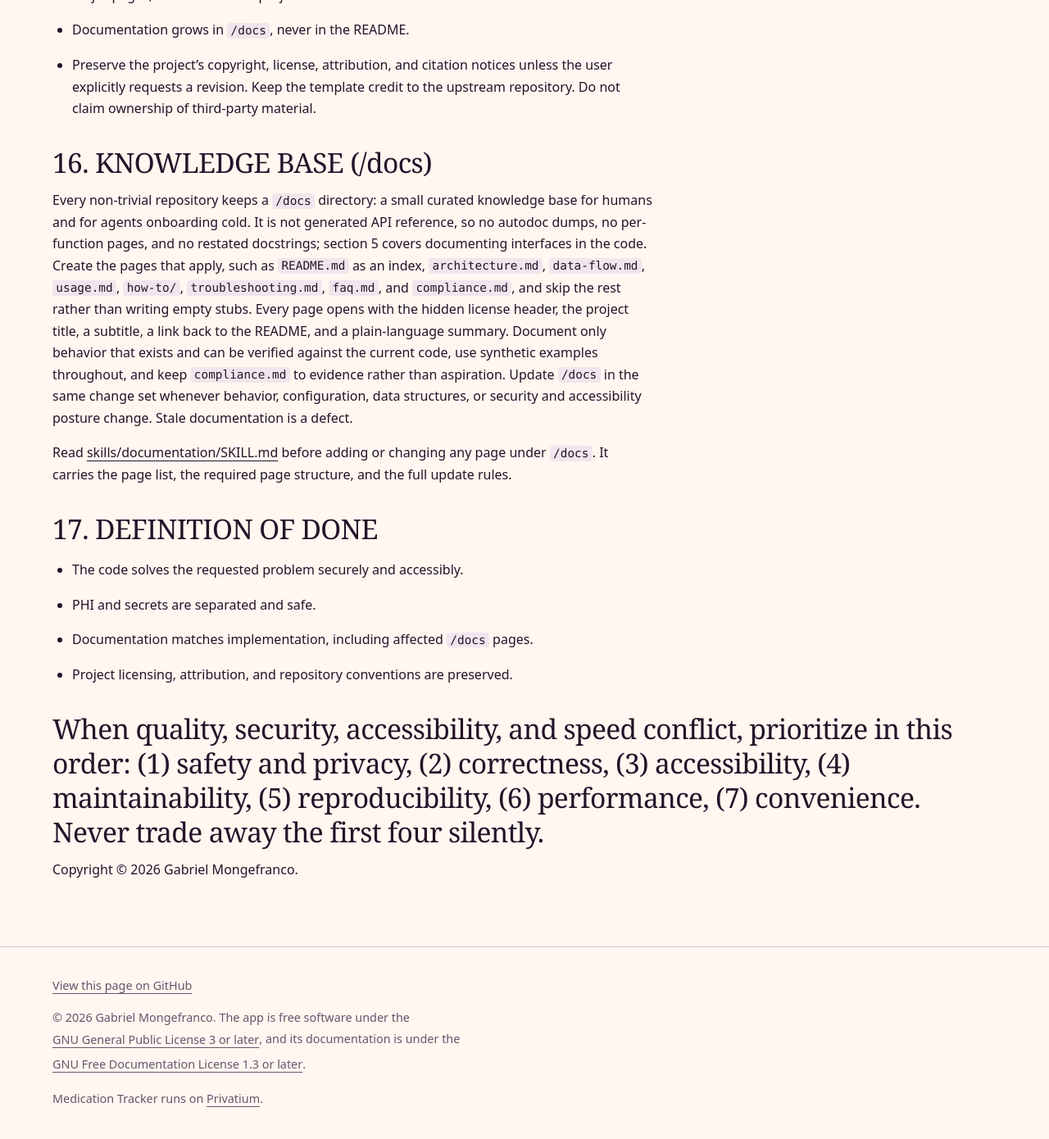
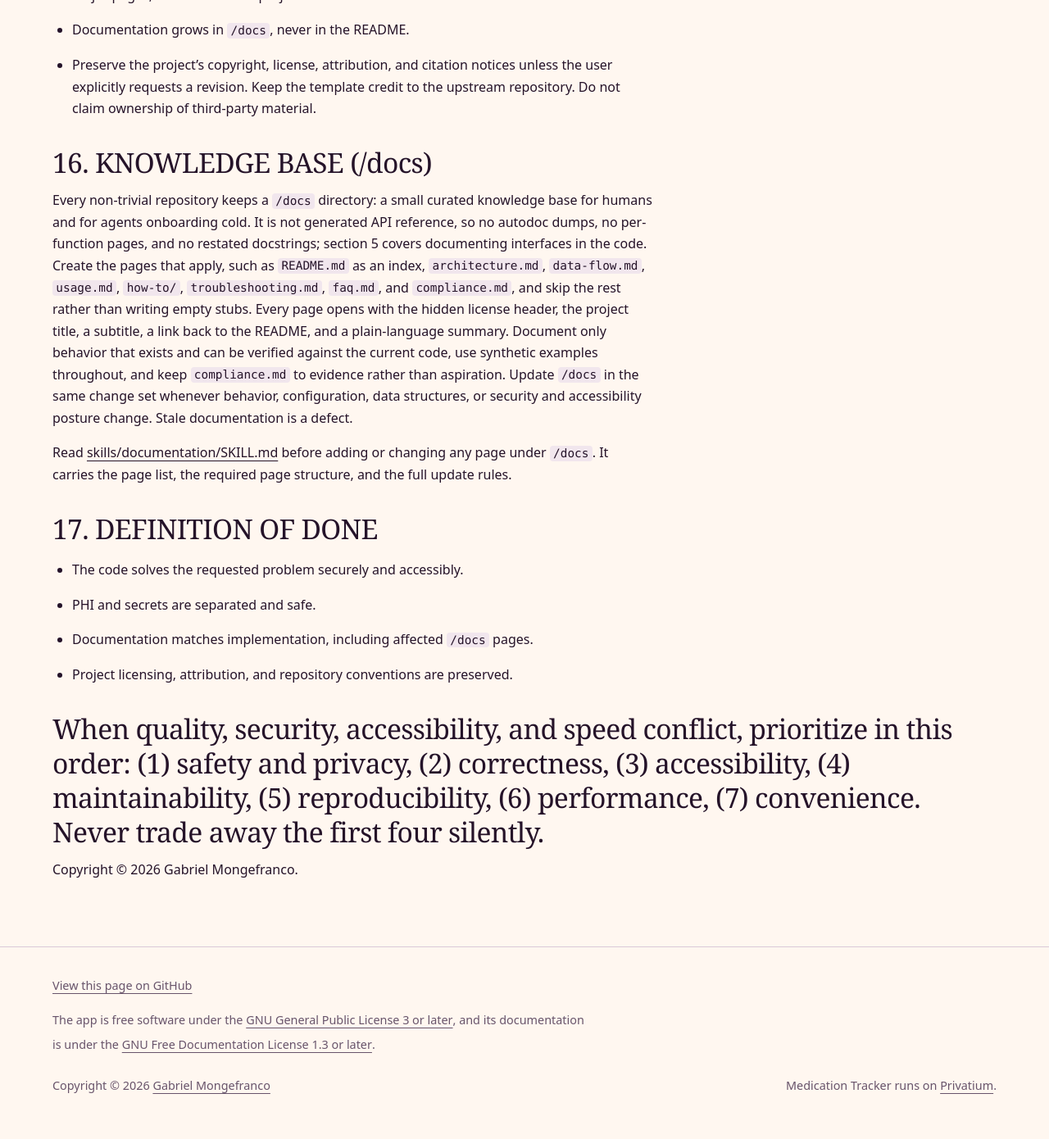
Before and after one commit to gabrielmongefranco/privatium-app-meds, a Jekyll site: the page built from AGENTS.md, in a window 1280 px wide and 1400 px high, scrolled down 11196 px. Shown: the top 1390 px of the window at 82% size. Built offline with Jekyll 4.4.1, drawn with Linux system fonts in a browser that asks for light colours; our own code applies the rules of GitHub Pages for plain Markdown files; some of the changed text lies outside the part shown.

Commit message:
Add site links to the header and a copyright line to the footer
The website header now links to GitHub, the Privatium website and the
directory of more apps, and the GitHub link reads "GitHub" instead of
"Source on GitHub".

The footer ends with a row that puts the copyright notice, with the
author's name linked to his website, on the left and the Privatium
credit on the right. The two stack on narrow screens. The copyright no
longer opens the license paragraph, so it appears only once.

```diff
--- a/_layouts/default.html
+++ b/_layouts/default.html
@@ -5,7 +5,7 @@
 Created: 2026-10-05
 Last Modified: 2026-10-05
 Summary: The one page layout of the documentation website. It wraps each Markdown page in a
-         header with the site navigation and a footer with the licenses, in the look of the
+         header with the site navigation and a footer with the licenses and copyright, in the look of the
          Privatium website. Each page keeps its own headings, so the layout adds none.
 Notes: See README file for documentation and full license information.
 
@@ -88,11 +90,14 @@
   <footer class="site-footer">
     <div class="container">
       <p><a href="{{ repo_url }}/blob/main/{{ page.path }}">View this page on GitHub</a></p>
-      <p>© 2026 Gabriel Mongefranco. The app is free software under the
+      <p>The app is free software under the
         <a href="{{ repo_url }}/blob/main/LICENSE">GNU General Public License 3 or later</a>, and its
         documentation is under the
         <a href="https://www.gnu.org/licenses/fdl-1.3.html">GNU Free Documentation License 1.3 or later</a>.</p>
-      <p>Medication Tracker runs on <a href="https://dev.mongefranco.com/privatium/">Privatium</a>.</p>
+      <div class="footer-bottom">
+        <p>Copyright © 2026 <a href="https://gabriel.mongefranco.com/">Gabriel Mongefranco</a></p>
+        <p>Medication Tracker runs on <a href="https://dev.mongefranco.com/privatium/">Privatium</a>.</p>
+      </div>
     </div>
   </footer>
 {%- if content contains "language-mermaid" %}
--- a/assets/css/site.css
+++ b/assets/css/site.css
@@ -64,6 +64,9 @@
 .site-footer { margin-top: 3rem; padding-block: 2rem; border-top: 1px solid var(--line); color: var(--muted); font-size: .9rem; }
 .site-footer p { max-width: 80ch; margin: 0 0 .75rem; }
 .site-footer a { display: inline-block; padding-block: .2rem; }
+/* The copyright sits on the left and the Privatium credit on the right; they stack when the line is too narrow. */
+.footer-bottom { display: flex; flex-wrap: wrap; justify-content: space-between; gap: 0 1.5rem; margin-top: 1.25rem; }
+.footer-bottom p { margin-bottom: 0; }
 
 /* ### Page Content ### */
 .page { padding-block: 2rem 1rem; }
```
Also changed, not shown: other parts of _layouts/default.html (+3 -1 lines).
